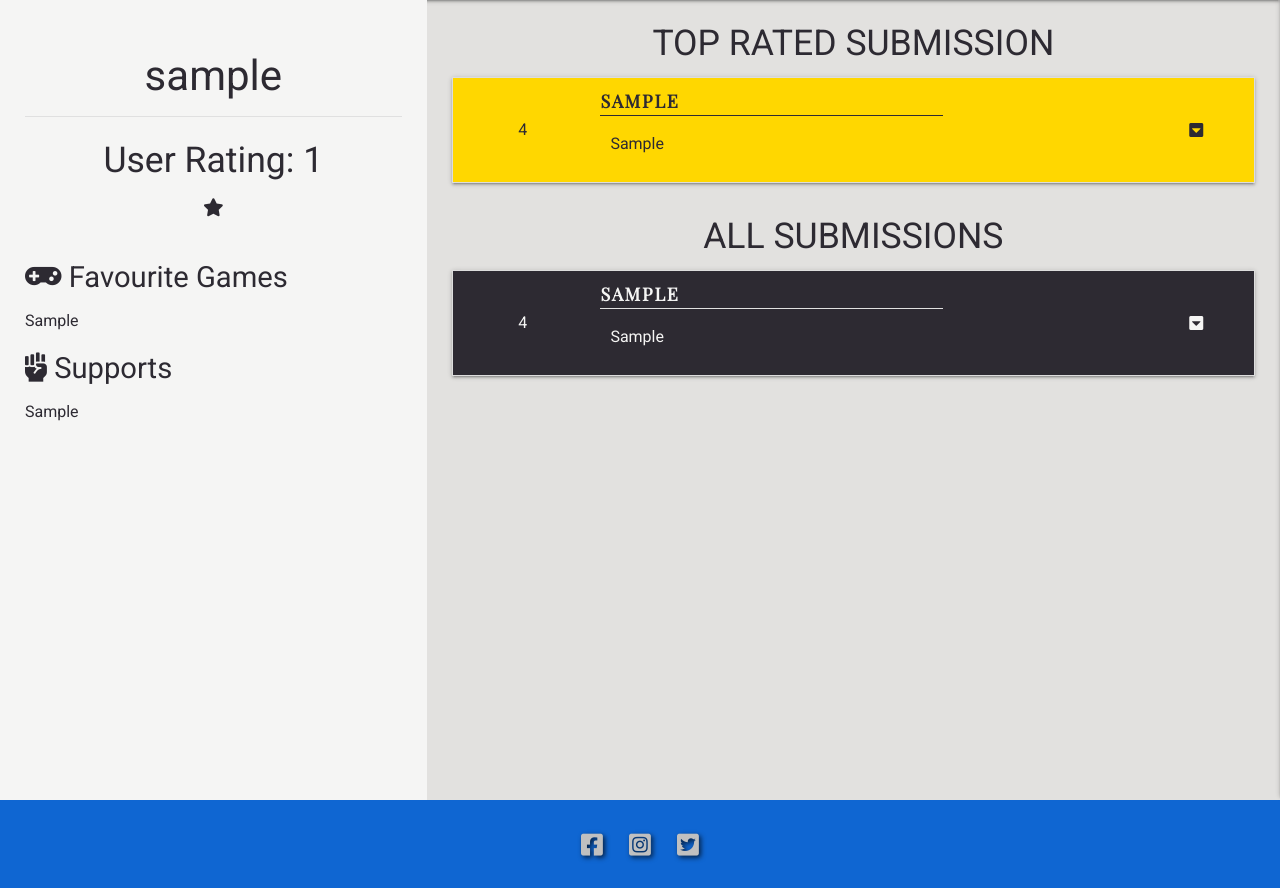
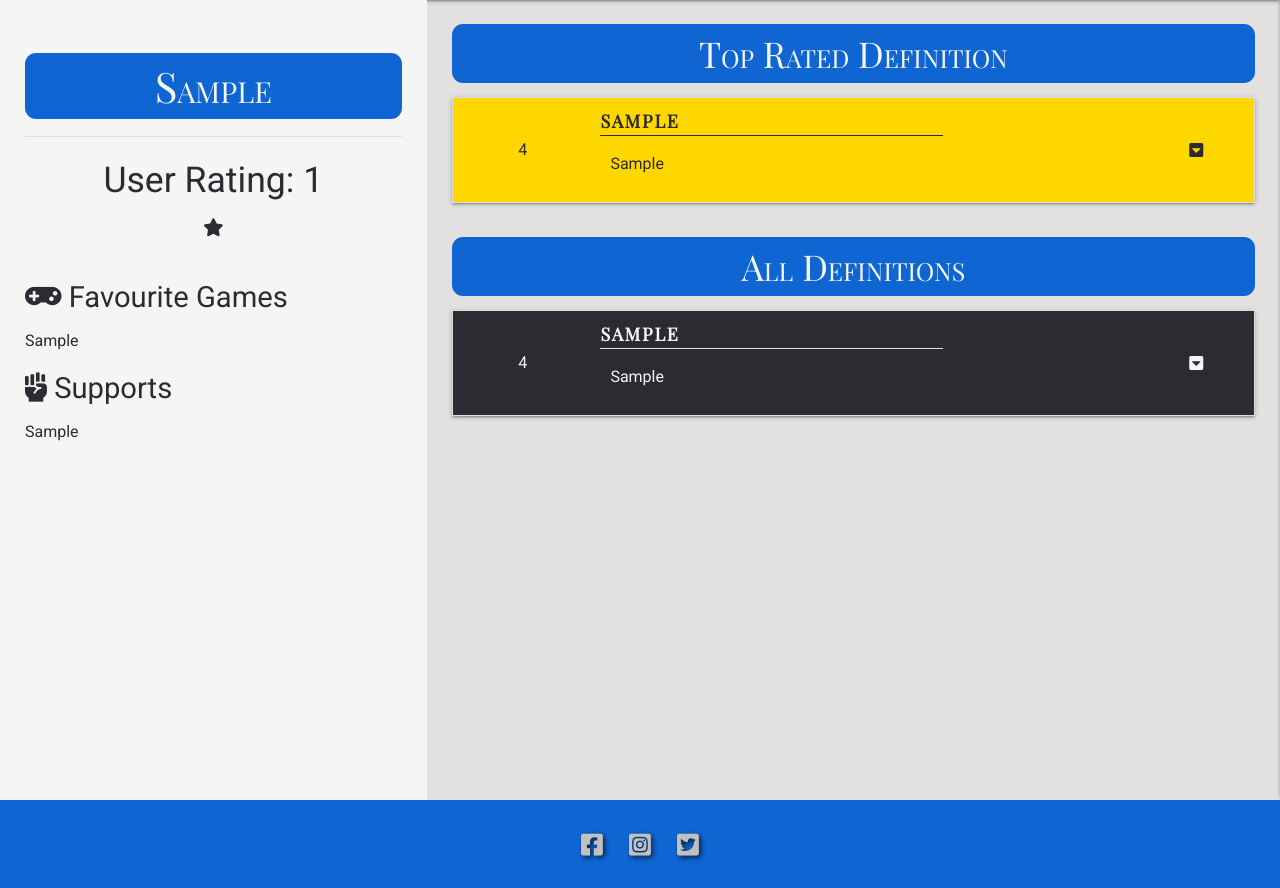
Before and after one commit to mark-obeirne/esports-dictionary, a Flask app: a page that uses templates/profile.html in a window 1280 px wide. Shown: the part 64-952 px from the top of the page. Run offline with Flask 2, Linux system fonts and the light colour scheme; a database or web service that is not in the repository returns one stand-in record (values such as "Sample title"); some libraries are stand-ins or nearby versions.

Commit message:
Update page heading to utilise new style
- Move page headings within container div
- Update page headings to include classes to alter background color, font,
colour of font and text style

```diff
--- a/templates/add_game.html
+++ b/templates/add_game.html
@@ -1,8 +1,8 @@
 {% extends "base.html" %}
 {% block title %}Esports Dictionary | Add Game{% endblock %}
 {% block content %}
-<h1 class="heading uppercase center-align">Add New Game</h1>
 <div class="container submit-game-form">
+  <h1 class="page-heading center-align blue-background off-white">Add New Game</h1>
   <div class="row">
     <form
       class="col s12 m8 offset-m2"
--- a/templates/add_term.html
+++ b/templates/add_term.html
@@ -1,8 +1,8 @@
 {% extends "base.html" %}
 {% block title %}Esports Dictionary | Add Definition{% endblock %}
 {% block content %}
-<h1 class="heading uppercase center-align">Submit Definition</h1>
 <div class="container submit-definition-form">
+  <h1 class="page-heading center-align blue-background off-white">Submit Definition</h1>
   <div class="row">
     <form
       class="col s12 m8 offset-m2"
--- a/templates/edit_game.html
+++ b/templates/edit_game.html
@@ -1,8 +1,8 @@
 {% extends "base.html" %}
 {% block title %}Esports Dictionary | Edit Game{% endblock %}
 {% block content %}
-<h1 class="heading uppercase center-align">Edit Game</h1>
 <div class="container submit-game-form">
+  <h1 class="page-heading center-align blue-background off-white">Edit Game</h1>
   <div class="row">
     <form
       class="col s12 m8 offset-m2"
--- a/templates/edit_term.html
+++ b/templates/edit_term.html
@@ -1,8 +1,8 @@
 {% extends "base.html" %}
 {% block title %}Esports Dictionary | Edit Definition{% endblock %}
 {% block content %}
-<h1 class="heading uppercase center-align">Edit Definition</h1>
 <div class="container edit-definition-form">
+  <h1 class="page-heading center-align blue-background off-white">Edit Definition</h1>
   <div class="row">
     <form
       class="col s12 m8 offset-m2"
--- a/templates/edit_user.html
+++ b/templates/edit_user.html
@@ -1,8 +1,8 @@
 {% extends "base.html" %}
 
 {% block content %}
-    <h1 class="heading uppercase center-align">Update Details</h1>
 <div class="container registration-form">
+  <h1 class="page-heading center-align blue-background off-white">Edit User Details</h1>
   <div class="row">
     <form
       class="col s12 m6 offset-m3"
--- a/templates/games.html
+++ b/templates/games.html
@@ -3,7 +3,7 @@
 {% block content %}
 <div class="row">
   <div class="col s12 center-align">
-    <h1 class="heading uppercase">Manage Games</h1>
+    <h1 class="page-heading center-align blue-background off-white">Manage Games</h1>
     <a href="{{ url_for('add_game') }}" class="btn red-btn"
       >Add New Game</a
     >
--- a/templates/login.html
+++ b/templates/login.html
@@ -1,9 +1,8 @@
 {% extends "base.html" %}
 {% block title %}Esports Dictionary | Log In{% endblock %}
 {% block content %}
-<h1 class="heading uppercase center-align">Log In</h1>
-
 <div class="container login-form">
+  <h1 class="page-heading center-align blue-background off-white">Log In</h1>
   <div class="row">
     <form
       class="col s12 m6 offset-m3"
--- a/templates/profile.html
+++ b/templates/profile.html
@@ -2,7 +2,7 @@
 endblock %} {% block content %}
 <div class="row profile">
   <div class="col s12 l4 user-details-section white-bg">
-    <h1 class="user-title center-align">{{ user.username }}</h1>
+    <h1 class="page-heading center-align blue-background off-white">{{ user.username }}</h1>
     <div class="divider"></div>
     <div class="rating-section center-align">
     <h2 class="user-rating block">User Rating: <span class="total-rating">{{ user.total_rating }}</span></h2>
@@ -38,7 +38,7 @@ endblock %} {% block content %}
   </div>
   {% if toprated %}
   <div class="col s12 l8 user-submissions padded-section">
-    <h2 class="heading uppercase center-align">Top Rated Submission</h2>
+    <h2 class="page-heading center-align blue-background off-white">Top Rated Definition</h2>
       <ul class="collapsible">
         <li class="term-container">
           <div class="collapsible-header top-rated hoverable dark-text">
@@ -85,7 +85,7 @@ endblock %} {% block content %}
     </div>
     {% endif %}
     <div class="col s12 l8 all-submissions padded-section">
-    <h2 class="heading uppercase center-align">All Submissions</h2>
+    <h2 class="page-heading center-align blue-background off-white">All Definitions</h2>
       {% if terms %}
       <ul class="collapsible profile-collapsible">
         {% for term in terms %}
--- a/templates/register.html
+++ b/templates/register.html
@@ -1,8 +1,8 @@
 {% extends "base.html" %}
 {% block title %}Esports Dictionary | Register{% endblock %}
 {% block content %}
-<h1 class="heading uppercase center-align">Register</h1>
 <div class="container registration-form">
+  <h1 class="page-heading center-align blue-background off-white">Register</h1>
   <div class="row">
     <form
       class="col s12 m6 offset-m3"
--- a/templates/terms.html
+++ b/templates/terms.html
@@ -34,7 +34,7 @@
 	<!--Search/Filter Section-->
 	<div class="sticky">
 		<div class="col s12 l5 push-l7 search-section">
-			<h2 class="heading uppercase center-align">Search Terms</h2>
+            <h2 class="page-heading center-align blue-background off-white">Search Terms</h2>
 			<!--Custom Search-->
             <div class="search-filters">
 			<div class="search">
@@ -345,8 +345,8 @@
 
 					<!--Display Definitions-->
 					<div class="col s12 l7 pull-l5">
-						<h2 class="heading uppercase center-align">Definitions</h2>
-						<div class="container">
+						<h2 class="page-heading center-align blue-background off-white">Definitions</h2>
+                        <div class="container">
 							<ul class="collapsible">
 								{% for term in terms %}
 								{% set ns = namespace(username="") %}
```
